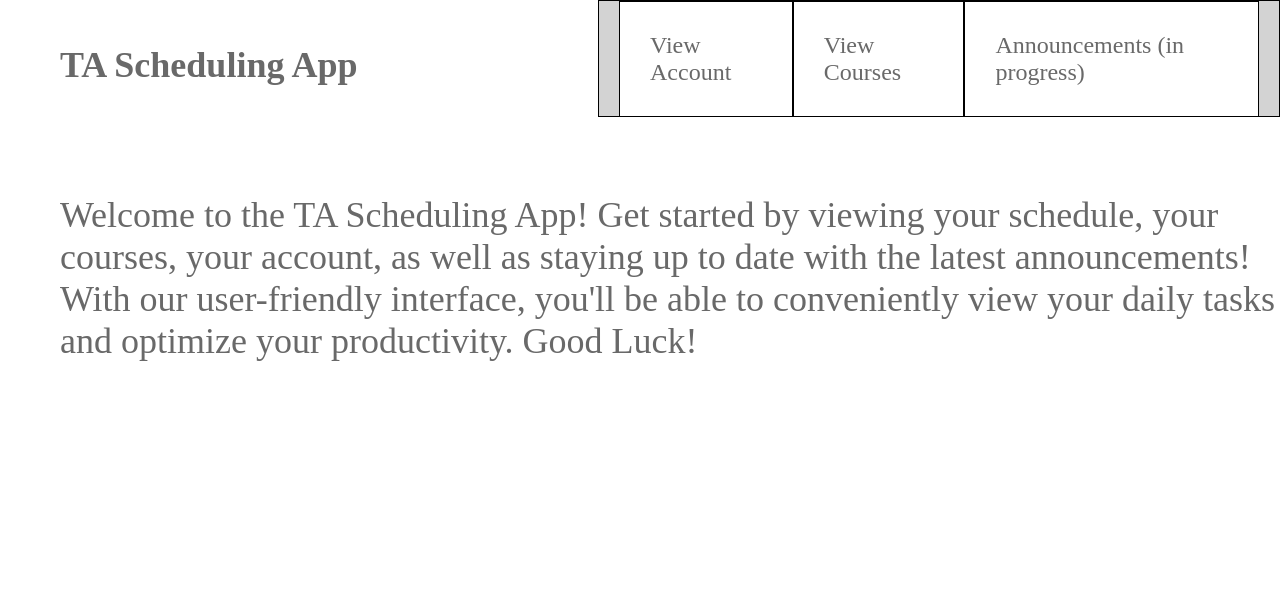
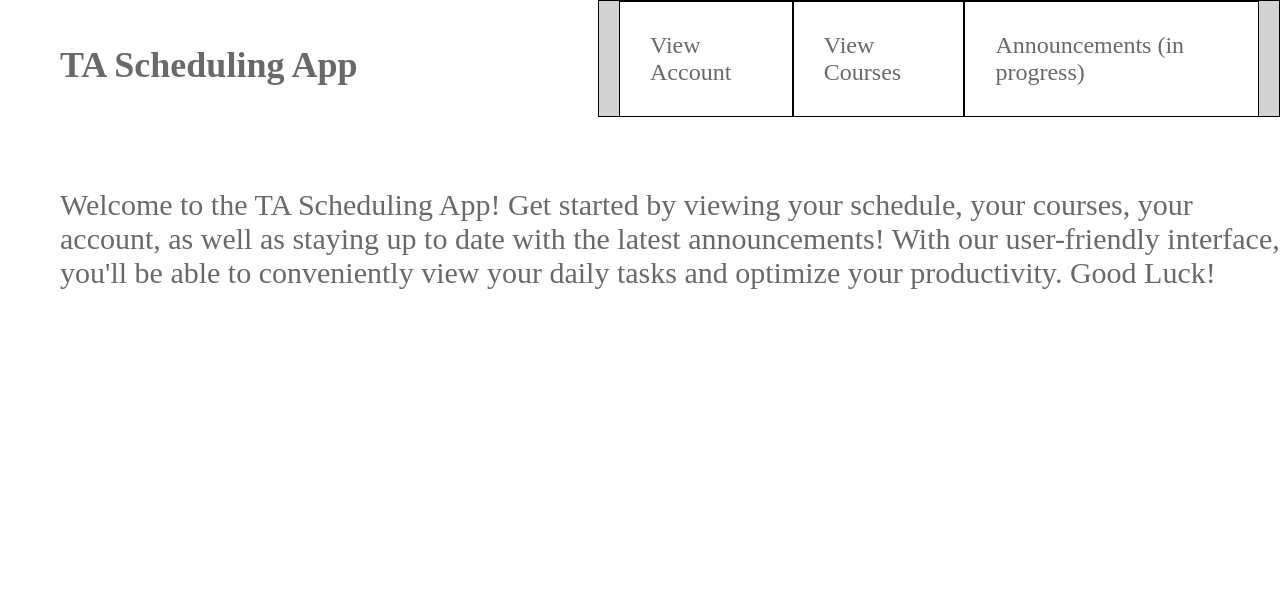
Before and after one commit to mohsinshah04/ta_project, a Django app: page /home/ in a window 1280 px wide. Shown: the top 602 px of the page. Run offline with Django 5.2, Linux system fonts and the light colour scheme.

Commit message:
Last changes before the sprint is complete

```diff
--- a/djangoProject1/templates/home.html
+++ b/djangoProject1/templates/home.html
@@ -61,7 +61,7 @@
             padding-top: 150px;
             left: 60px;
             color: dimgray;
-            font-size: 36px;
+            font-size: 30px;
         }
     </style>
 </head>
```
